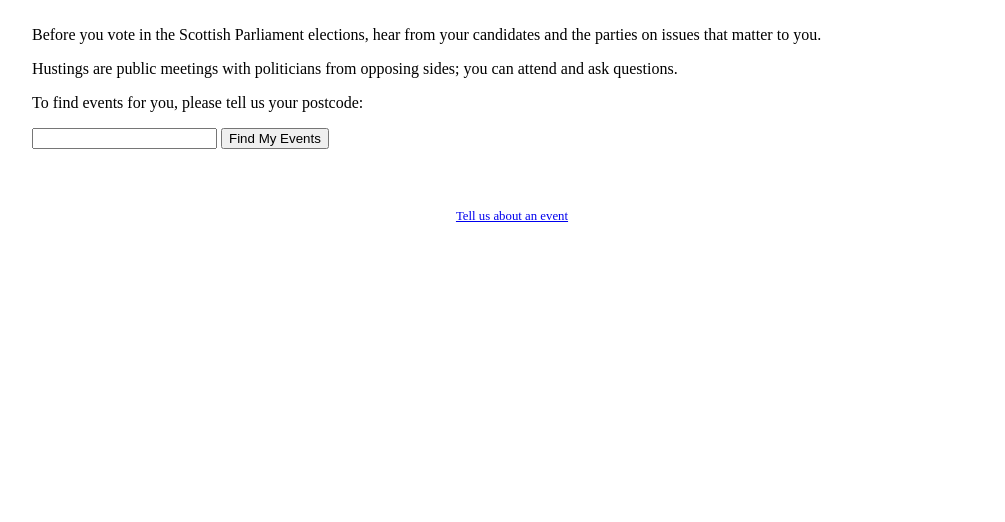
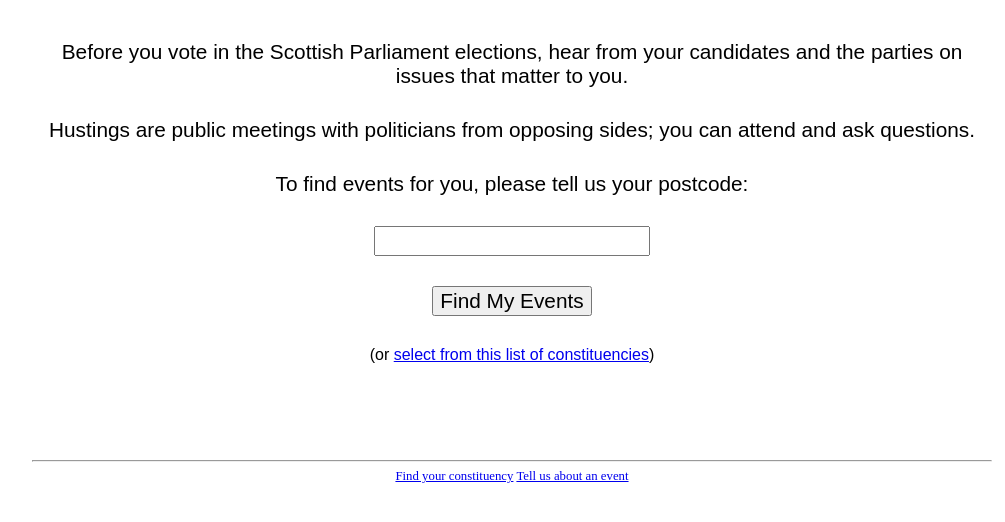
Before and after one commit to meetyournextmsp/website, a Flask app: page / in a window 1280 px wide. Shown: the part 100-622 px from the top of the page, without its empty margins (128-1133 px from the left). Run offline with Flask 2, Linux system fonts and the light colour scheme.

Commit message:
Style and content of site
Also don't show deleted events

```diff
--- a/meetyournextmsp/__init__.py
+++ b/meetyournextmsp/__init__.py
@@ -54,6 +54,15 @@ def create_app(test_config=None):
             abort(404)
         return render_template('event.html', event=Event(event))
 
+    @app.route("/constituencies")
+    def constituencies():
+        database = sqlite3.connect(app.config['DATABASE'])
+        database.row_factory = sqlite3.Row
+        cur = database.cursor()
+        cur.execute('SELECT * FROM tag WHERE  extra_is_constituency=1 ORDER by title ASC', [])
+        constituencies = cur.fetchall()
+        return render_template('constituencies.html', constituencies=constituencies)
+
     @app.route("/constituency/<id>")
     def constituency(id):
         database = sqlite3.connect(app.config['DATABASE'])
@@ -67,13 +76,13 @@ def create_app(test_config=None):
         cur.execute('SELECT * FROM tag WHERE extra_is_region=1 AND id=?', [tag['extra_region']])
         region_tag = cur.fetchone()
         # TODO don't show event that have passed
-        cur.execute('SELECT event.* FROM event JOIN event_has_tag ON event_has_tag.event_id = event.id WHERE event_has_tag.tag_id=? ORDER BY event.start_epoch ASC', ['national'])
+        cur.execute('SELECT event.* FROM event JOIN event_has_tag ON event_has_tag.event_id = event.id WHERE event.deleted = 0 AND event_has_tag.tag_id=? ORDER BY event.start_epoch ASC', ['national'])
         national_events = [Event(i) for i in cur.fetchall()]
 
         # TODO don't show event that have passed
         # TODO need a group by so if an event is in both region and constituency it won't appear twice
         cur.execute(
-            'SELECT event.* FROM event JOIN event_has_tag ON event_has_tag.event_id = event.id WHERE event_has_tag.tag_id=? OR event_has_tag.tag_id=? ORDER BY event.start_epoch ASC',
+            'SELECT event.* FROM event JOIN event_has_tag ON event_has_tag.event_id = event.id WHERE event.deleted = 0 AND  (event_has_tag.tag_id=? OR event_has_tag.tag_id=?) ORDER BY event.start_epoch ASC',
             [tag['id'], tag['extra_region']]
         )
         events = [Event(i) for i in cur.fetchall()]
--- a/meetyournextmsp/event.py
+++ b/meetyournextmsp/event.py
@@ -22,7 +22,7 @@ class Event:
             self.data['start_minute'],
             tzinfo=pytz.timezone('Europe/London')
         )
-        return start.strftime('%I:%M%p %d %b %Y')
+        return start.strftime('%a %d %b %Y %I:%M%p')
 
     def get_end_strftime(self):
         end = datetime.datetime(
--- a/meetyournextmsp/static/style.css
+++ b/meetyournextmsp/static/style.css
@@ -38,3 +38,60 @@ h1 a:hover, h1 a:focus {
     color: white;
     text-decoration: underline;
 }
+
+p.front-page {
+    text-align: center;
+    font-size: 130%;
+    margin: 30px 0;
+    font-family: arial, sans-serif;
+}
+
+p.front-page-mini {
+    text-align: center;
+    margin: 30px 0;
+    font-family: arial, sans-serif;
+}
+
+form.front-page input {
+    display: block;
+    margin: 30px auto;
+    font-size: 130%;
+    font-family: arial, sans-serif;
+}
+
+.action-button-wrapper {
+    text-align: right;
+    padding: 5px;
+}
+a.action-button {
+    background: #0065BF;
+    color: white;
+    text-decoration: none;
+    display: inline-block;
+    padding: 5px 20px;
+    font-family: arial, sans-serif;
+}
+a.action-button:hover, a.action-button:focus {
+    color: white;
+    text-decoration: underline;
+}
+
+
+.event-listing {
+    margin: 10px 0;
+    border: 1px solid black;
+    border-radius: 5px;
+    padding: 5px;
+}
+.event-listing-cancelled {
+    color: #666;
+}
+.event-listing p.cancelled {
+    background: #666;
+    padding: 5px;
+    text-align: center;
+    color: white;
+}
+.event-listing .date-time {
+    text-align: right;
+}
--- a/meetyournextmsp/templates/base.html
+++ b/meetyournextmsp/templates/base.html
@@ -20,6 +20,8 @@
         </div>
         <div class="footer">
             <div class="contentColumn">
+                <hr>
+                <a href="/constituencies">Find your constituency</a>
                 <a href="/contribute">Tell us about an event</a>
             </div>
         </div>
--- a/meetyournextmsp/templates/index.html
+++ b/meetyournextmsp/templates/index.html
@@ -4,15 +4,17 @@
 
 {% block content %}
 
-  <p>Before you vote in the Scottish Parliament elections, hear from your candidates and the parties on issues that matter to you.</p>
+  <p class="front-page">Before you vote in the Scottish Parliament elections, hear from your candidates and the parties on issues that matter to you.</p>
 
-  <p>Hustings are public meetings with politicians from opposing sides; you can attend and ask questions.</p>
+  <p class="front-page">Hustings are public meetings with politicians from opposing sides; you can attend and ask questions.</p>
 
-  <p>To find events for you, please tell us your postcode:</p>
+  <p class="front-page">To find events for you, please tell us your postcode:</p>
 
-  <form method="post">
+  <form method="post" class="front-page">
     <input name="postcode">
     <input type="submit" value="Find My Events">
   </form>
 
+  <p class="front-page-mini">(or <a href="/constituencies">select from this list of constituencies</a>)</p>
+
 {% endblock %}
```
Also changed, not shown: meetyournextmsp/templates/common-event-listing.html (added, +21 -0 lines), meetyournextmsp/templates/constituencies.html (added, +27 -0 lines), meetyournextmsp/templates/constituency.html (+6 -30 lines).
